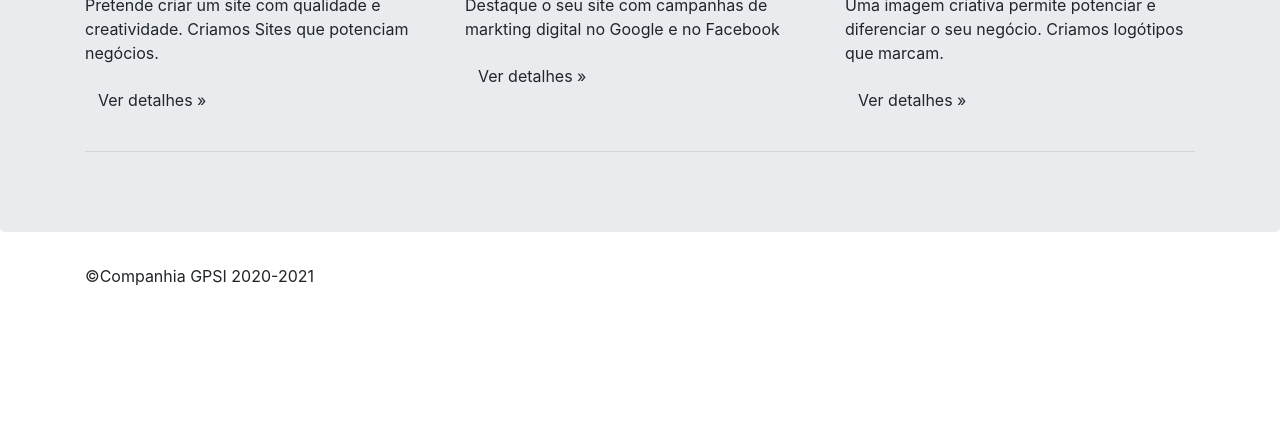
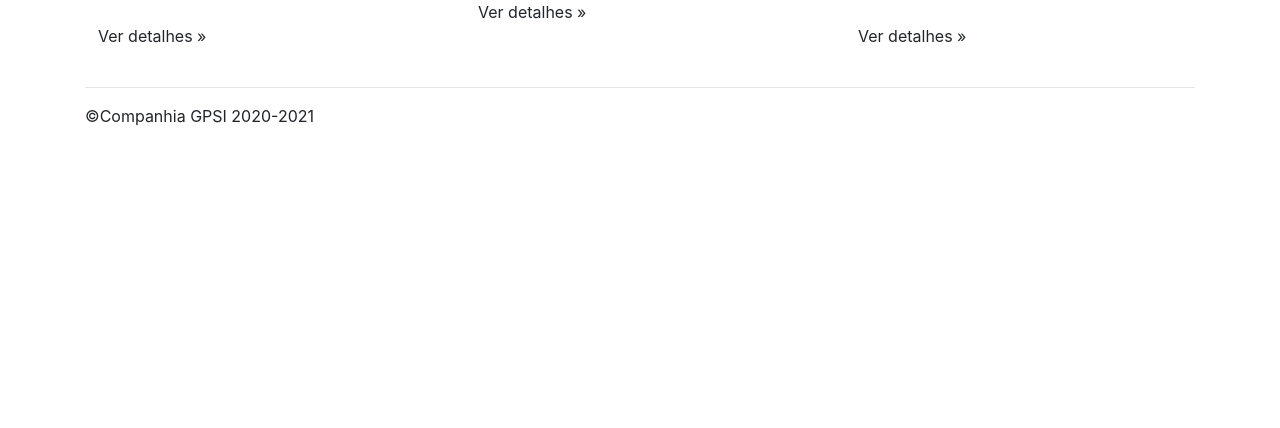
Before and after one commit to DanielPeixoto712/Atividade4, a plain HTML site: page index.html in a window 1280 px wide. Shown: the part 372-800 px from the top of the page. Drawn offline with nearby package versions, Linux system fonts and the light colour scheme.

Commit message:
Update index.html

```diff
--- a/index.html
+++ b/index.html
@@ -42,7 +42,7 @@
 	</nav>
 
 	<main role="main">
-		<div class="jumbotron">
+		<div class="jumbotrom">
 			<div class="container">
 				<div class="container">
 			<h1 class="display-3">Especialistas na criação de sites</h1>
```
